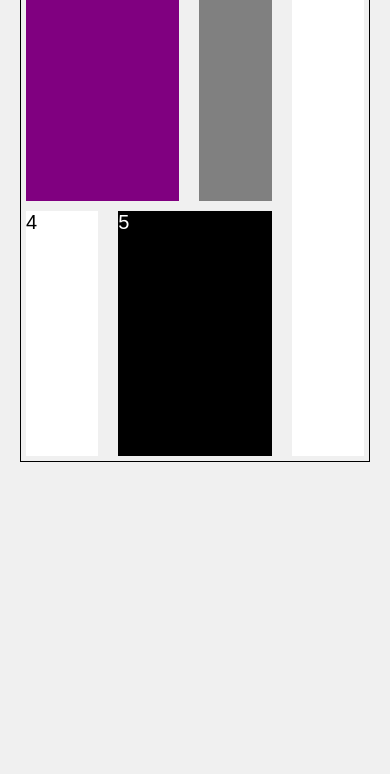
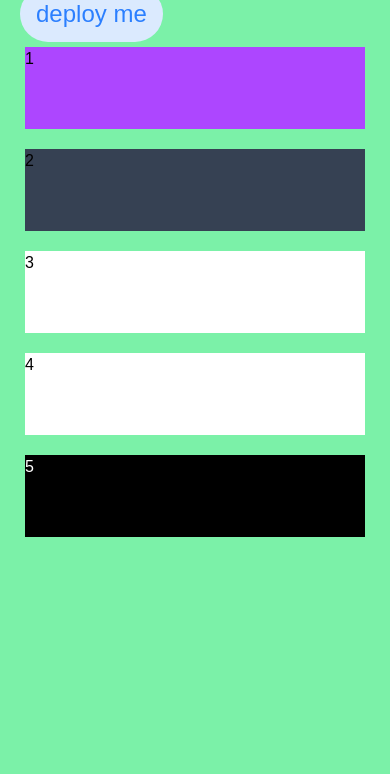
Before and after one commit to blessingpeters/futureforge, a plain HTML site: page index.html in a window 390 px wide. Shown: the part 70-844 px from the top of the page. Drawn offline with nearby package versions, Linux system fonts and the light colour scheme.

Commit message:
Convert css to tailwind and made it responsive

```diff
--- a/index.html
+++ b/index.html
@@ -5,14 +5,28 @@
 		<meta name="viewport" content="width=device-width, initial-scale=1.0" />
 		<title>Future forge website</title>
 		<link rel="stylesheet" href="style.css" />
+
+		<script src="https://cdn.jsdelivr.net/npm/@tailwindcss/browser@4"></script>
+
+		<style type="text/tailwindcss">
+			@theme {
+				--color-clifford: #da373d;
+
+			}
+		</style>
 	</head>
-	<body>
-        <div class="container">
-            <div class="item item1">1</div>
-            <div class="item item2">2</div>
-            <div class="item item3">3</div>
-            <div class="item item4">4</div>
-            <div class="item item5">5</div>
-        </div>
+	<body class="bg-green-300 md:bg-blue-300 lg:bg-red-300 max-[300px]:bg-yellow-300">
+		<h1 class="text-3xl font-bold underline text-[#da373d] lg:hidden">Hello world!</h1>
+
+        <button class="text-blue-500 bg-blue-100 px-4 py-3 rounded-full lg:rounded-none text-2xl lg:text-5xl">deploy me</button>
+
+		<div class="container p-[5px] h-[500px] grid gap-x-2.5 gap-y-5 grid-cols-1 md:grid-cols-2 lg:grid-cols-4 max-w-5xl mx-auto">
+
+			<div class="item bg-purple-500 lg:col-span-2">1</div>
+			<div class="item bg-gray-700">2</div>
+			<div class="item bg-white lg:row-span-2">3</div>
+			<div class="item bg-white">4</div>
+			<div class="item bg-black text-white lg:col-span-2">5</div>
+		</div>
 	</body>
 </html>
--- a/style.css
+++ b/style.css
@@ -1,40 +1,40 @@
-body{
-    background-color: #f0f0f0;
+body {
+	/* background-color: #f0f0f0; */
 	font-family: Arial, sans-serif;
 	margin: 0;
 	padding: 20px;
 }
-.container{
-    padding:5px;
-    border: 1px solid black;
-    height: 500px;
+/* .container {
 	display: grid;
-    gap: 10px 20px;
 	grid-template-columns: auto auto auto auto;
 	grid-template-rows: auto;
 	max-width: 1024px;
 	margin: 0 auto;
+    gap: 10px;
+} */
+
+.item {
+	/* width: 200px; */
+    /* height: 200px; */
+	/* font-size: 20px; */
 
 }
 
-.item{
-    /* width: 200px;
-    height: 200px; */
-    background-color: white;
-    font-size: 20px;
+/* @media only screen and (max-width: 768px) {
+
+	body {
+		background-color: red;
 	}
-.item1{
-    background-color: purple;
-    grid-column: span 2;
+    .container {
+        grid-template-columns: 1fr 1fr;
     }
-.item2{
-    background-color: gray;
 }
-.item3{
-    grid-row: span 2;
+@media only screen and (max-width: 600px) {
+
+	body {
+		background-color: green;
 	}
-.item5{
-    background-color: black;
-    color: white;
-  grid-column: span 2;
+    .container {
+        grid-template-columns: 1fr;
     }
+} */
```
Lines whose indentation alone changed are shown as unchanged.
